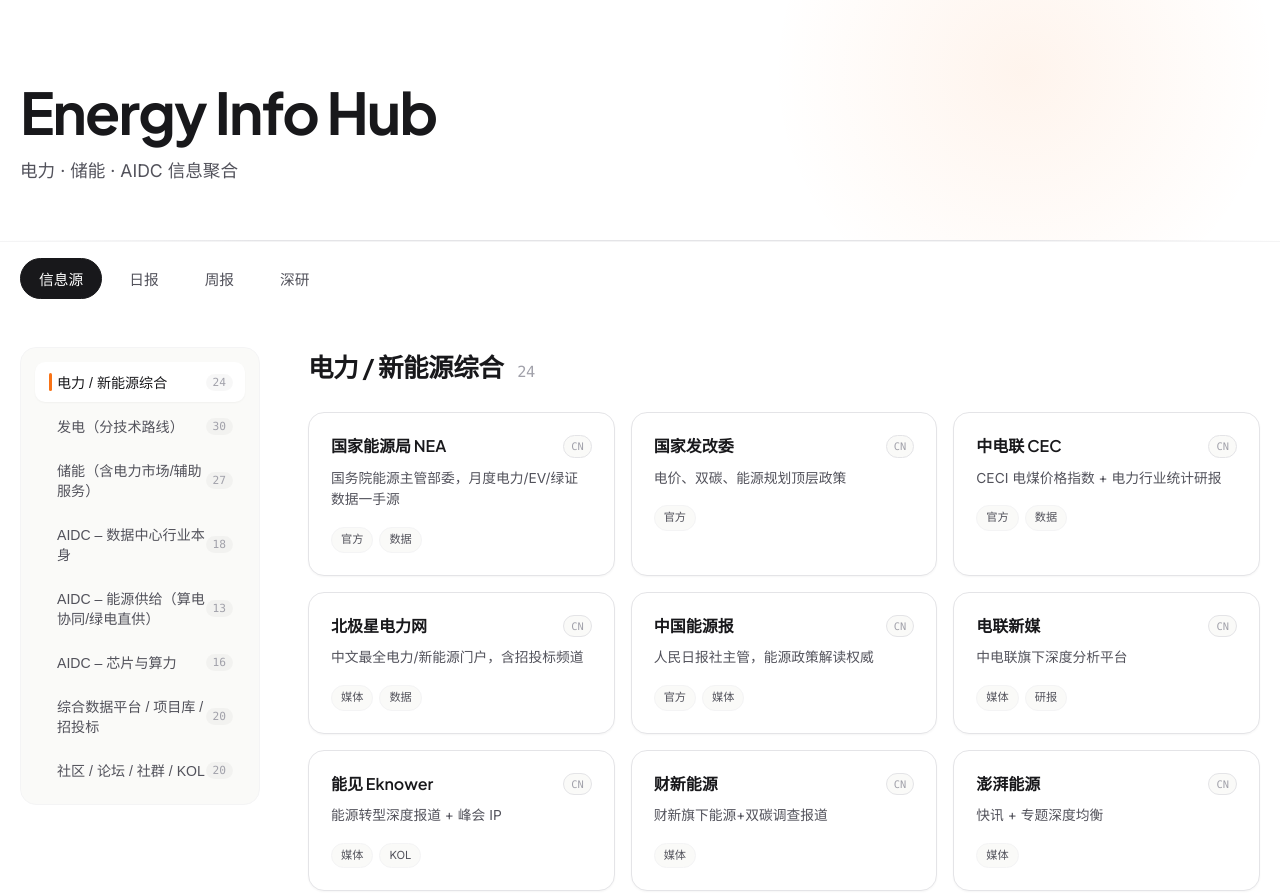
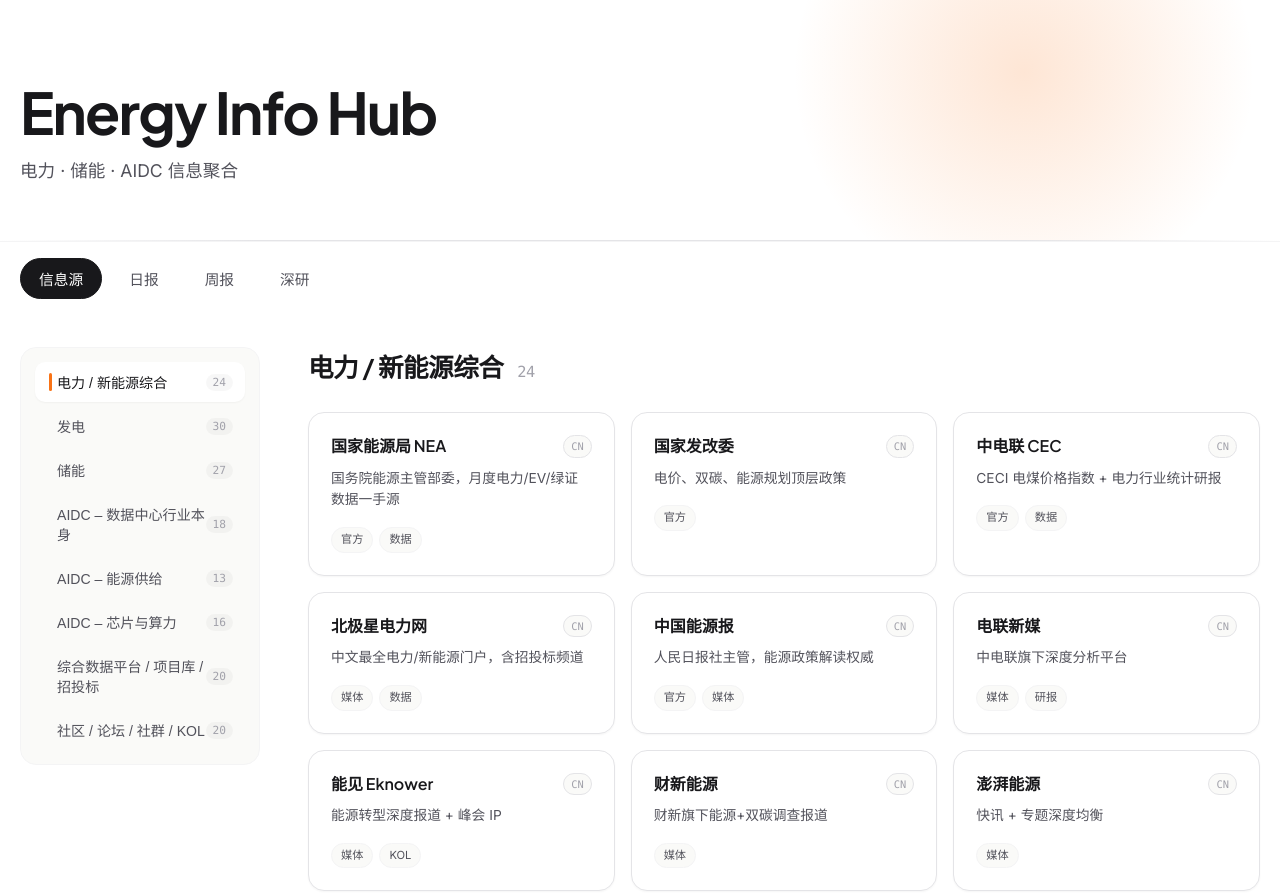
Before and after one commit to KeNINGKe/EnergyHub, a website: page index.html in a window 1280 px wide. Shown: the top 894 px of the page. Drawn offline with Linux system fonts and the light colour scheme.

Commit message:
tune: deepen hero orange glow, remove parenthetical text from category names

```diff
--- a/assets/style.css
+++ b/assets/style.css
@@ -75,7 +75,7 @@ code {
   right: -10%;
   width: 60%;
   height: 140%;
-  background: radial-gradient(circle at center, rgba(249, 115, 22, 0.08) 0%, transparent 60%);
+  background: radial-gradient(circle at center, rgba(249, 115, 22, 0.18) 0%, transparent 55%);
   pointer-events: none;
   z-index: 0;
 }
--- a/data/sources.json
+++ b/data/sources.json
@@ -264,7 +264,7 @@
     },
     {
       "id": "generation",
-      "name": "发电（分技术路线）",
+      "name": "发电",
       "sources": [
         {
           "name": "中国煤炭工业协会",
@@ -587,7 +587,7 @@
     },
     {
       "id": "energy-storage",
-      "name": "储能（含电力市场/辅助服务）",
+      "name": "储能",
       "sources": [
         {
           "name": "CNESA 中关村储能产业技术联盟",
@@ -1073,7 +1073,7 @@
     },
     {
       "id": "aidc-energy",
-      "name": "AIDC – 能源供给（算电协同/绿电直供）",
+      "name": "AIDC – 能源供给",
       "sources": [
         {
           "name": "国家能源局绿证核发平台",
```
